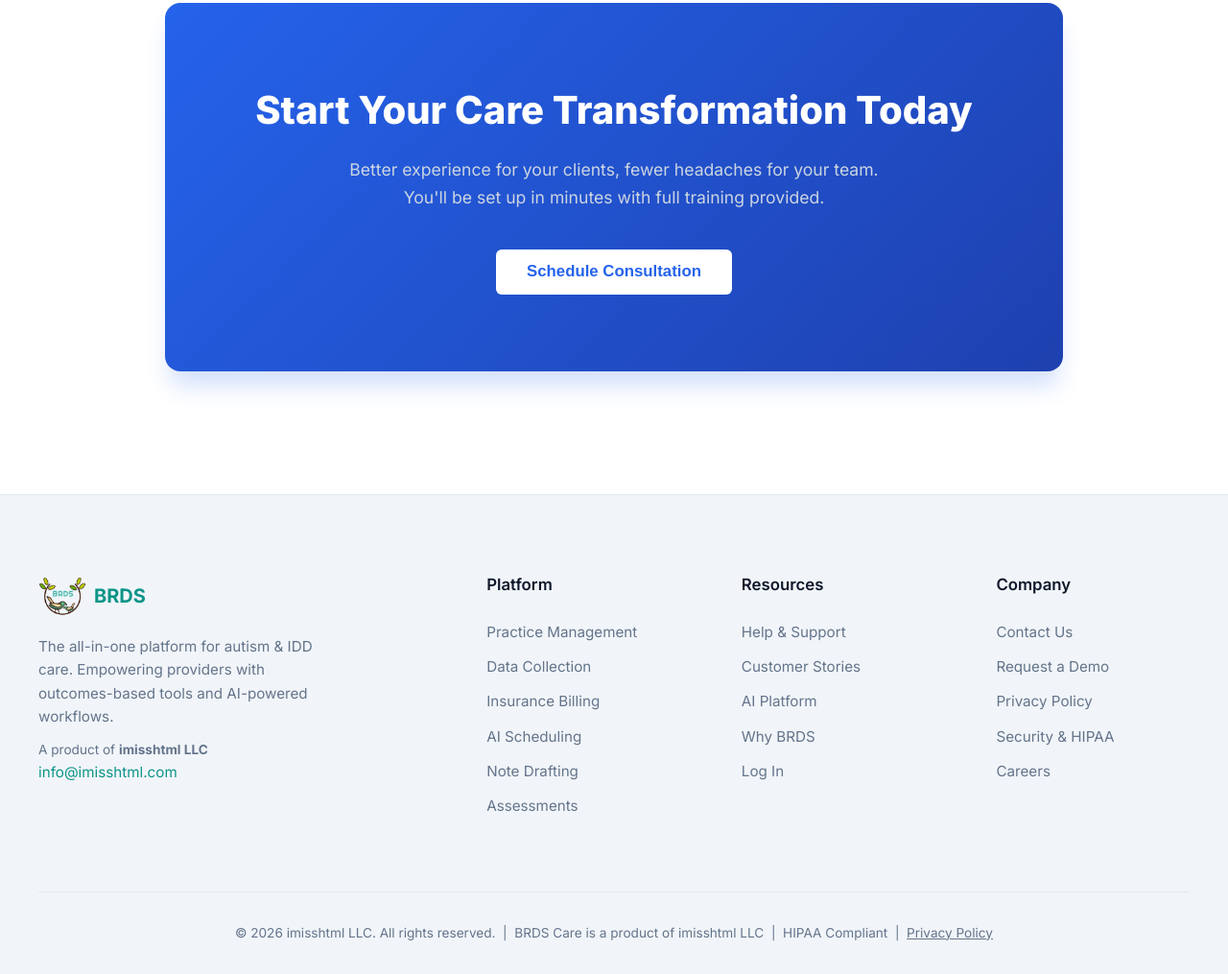
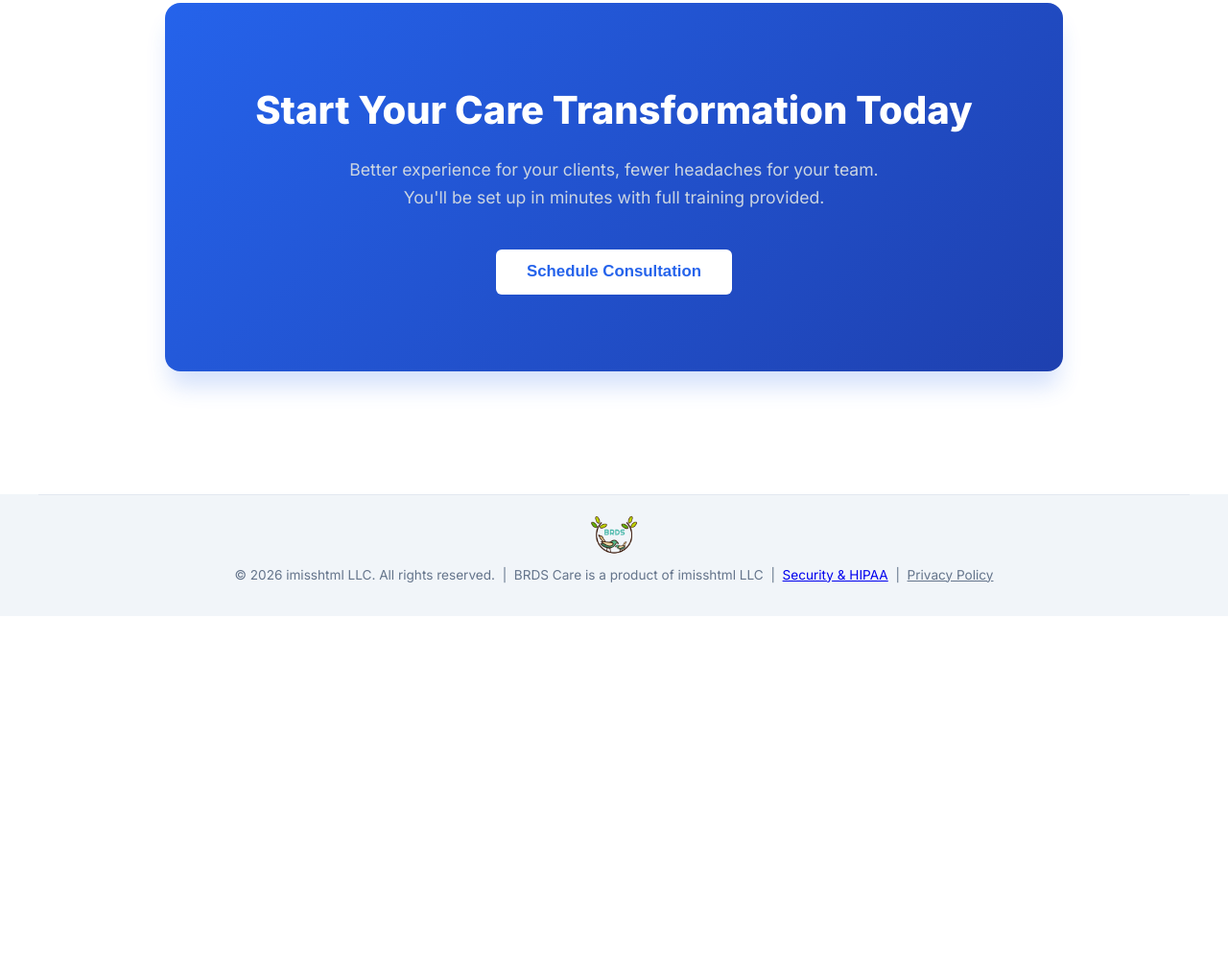
Before and after one commit to imisshtml/brds-website, a website: page index.html in a window 1280 px wide. Shown: the part 4700-5715 px from the top of the page at 96% size. After the commit the page ends 5342 px from the top, so only its background shows below. Drawn offline with Linux system fonts and the light colour scheme.

Commit message:
updated link

```diff
--- a/index.html
+++ b/index.html
@@ -106,7 +106,8 @@
                 <a href="#testimonials">Testimonials</a>
             </div>
             <div class="nav-actions">
-                <a href="https://l2.brds.care" class="btn-ghost" style="color:#2563eb; font-weight:600;">Log In</a>
+                <a href="https://l2m.brds.care/login" class="btn-ghost" style="color:#2563eb; font-weight:600;">Log
+                    In</a>
                 <button class="btn-primary open-modal" id="navConsultBtn">Schedule Consultation</button>
             </div>
             <div class="mobile-menu-btn" id="mobileMenuBtn">
@@ -529,12 +530,11 @@
 
     <!-- Footer -->
     <footer class="footer">
-        <div class="footer-grid">
+        <!--div class="footer-grid">
             <div class="footer-col brand-col">
                 <div class="brand" style="margin-bottom:1rem;">
                     <img src="brds-logo.png" alt="BRDS Logo" class="footer-logo-img"
                         onerror="this.style.display='none'">
-                    <span class="brand-name">BRDS</span>
                 </div>
                 <p class="footer-desc">The all-in-one platform for autism &amp; IDD care. Empowering providers with
                     outcomes-based tools and AI-powered workflows.</p>
@@ -569,11 +569,12 @@
                 <a href="security.html">Security &amp; HIPAA</a>
                 <a href="mailto:info@imisshtml.com">Careers</a>
             </div>
-        </div>
+        </div-->
         <div class="footer-bottom">
+            <img src="brds-logo.png" alt="BRDS Logo" class="footer-logo-img" onerror="this.style.display='none'">
             <p>&copy; 2026 imisshtml LLC. All rights reserved. &nbsp;|&nbsp;
                 BRDS Care is a product of imisshtml LLC &nbsp;|&nbsp;
-                HIPAA Compliant &nbsp;|&nbsp;
+                <a href="security.html">Security &amp; HIPAA</a> &nbsp;|&nbsp;
                 <a href="privacy.html" style="color:inherit; text-decoration:underline;">Privacy Policy</a>
             </p>
         </div>
--- a/style.css
+++ b/style.css
@@ -827,8 +827,7 @@ body {
 
 /* Footer */
 .footer {
-    border-top: 1px solid var(--border-color);
-    padding: 5rem 2rem 2rem;
+    padding: 0rem 2rem 2rem;
     background: #f1f5f9;
 }
 
@@ -872,7 +871,7 @@ body {
     max-width: 1200px;
     margin: 0 auto;
     text-align: center;
-    padding-top: 2rem;
+    padding-top: 1rem;
     border-top: 1px solid #e2e8f0;
     color: var(--text-secondary);
     font-size: 0.85rem;
```
